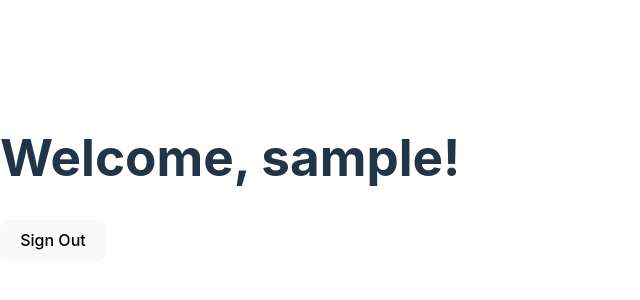
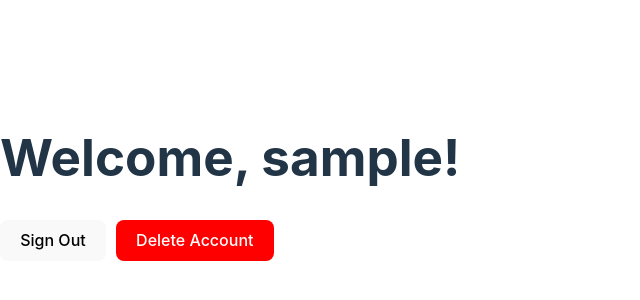
Before and after one commit to Meera-Manikandan/react-sql-teams-chat, a React (Vite) app in the folder frontend/: page /dashboard in a window 1280 px wide. Shown: the part 222-522 px from the top of the page, without its empty margins (0-640 px from the left). Built offline with nearby package versions, Linux system fonts and the light colour scheme; sample sign-in values are in the browser's storage.

Commit message:
Delete User E2E

```diff
--- a/frontend/src/components/Dashboard.jsx
+++ b/frontend/src/components/Dashboard.jsx
@@ -1,35 +1,75 @@
-import React, { useState, useEffect } from 'react';
-import { useNavigate } from 'react-router-dom';
+import React, { useState, useEffect } from "react";
+import { useNavigate } from "react-router-dom";
 
 function Dashboard() {
   const navigate = useNavigate();
   const [user, setUser] = useState(null);
 
   useEffect(() => {
-    const storedUser = localStorage.getItem('user');
+    const storedUser = localStorage.getItem("user");
 
     if (!storedUser) {
-      navigate('/login');
+      navigate("/login");
       return;
     }
 
     try {
       setUser(JSON.parse(storedUser));
     } catch (error) {
-      console.error('Failed to parse user data:', error);
-      localStorage.removeItem('user');
-      navigate('/login');
+      console.error("Failed to parse user data:", error);
+      localStorage.removeItem("user");
+      navigate("/login");
     }
   }, [navigate]);
 
+  // Delete Account Function
+  const handleDeleteAccount = async () => {
+    if (
+      !window.confirm(
+        "Are you sure you want to delete your account? This action cannot be undone!"
+      )
+    ) {
+      return;
+    }
+
+    try {
+      const response = await fetch("http://localhost:5001/auth/delete-user", {
+        method: "DELETE",
+        headers: {
+          "Content-Type": "application/json",
+        },
+        body: JSON.stringify({ id: user.id }), // Sending user ID to delete
+      });
+
+      const data = await response.json();
+      if (response.ok) {
+        alert(data.message);
+        localStorage.clear();
+        navigate("/");
+      } else {
+        alert(data.error || "Failed to delete account");
+      }
+    } catch (error) {
+      console.error("Error deleting account:", error);
+    }
+  };
+
   return (
     <div>
-      <h1>Welcome, {user?.username || 'Guest'}!</h1>
-      <button onClick={() => {
-        localStorage.clear();
-        navigate('/');
-      }}>
+      <h1>Welcome, {user?.username || "Guest"}!</h1>
+      <button
+        onClick={() => {
+          localStorage.clear();
+          navigate("/");
+        }}
+      >
         Sign Out
+      </button>
+      <button
+        onClick={handleDeleteAccount}
+        style={{ marginLeft: "10px", backgroundColor: "red", color: "white" }}
+      >
+        Delete Account
       </button>
     </div>
   );
```
Also changed, not shown: 2 other files (tests, documents, lock files or other folders).
